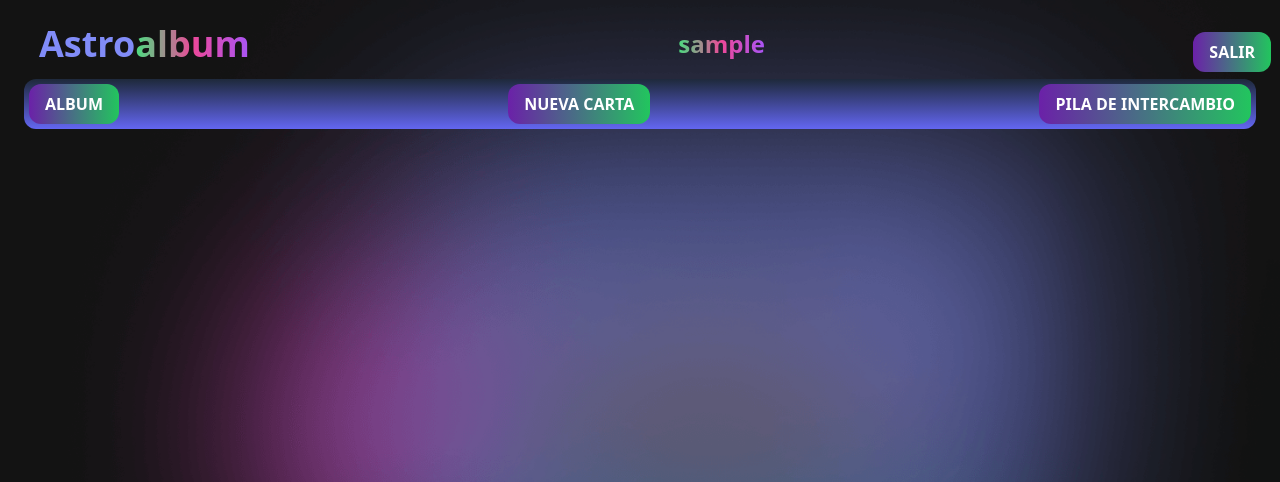
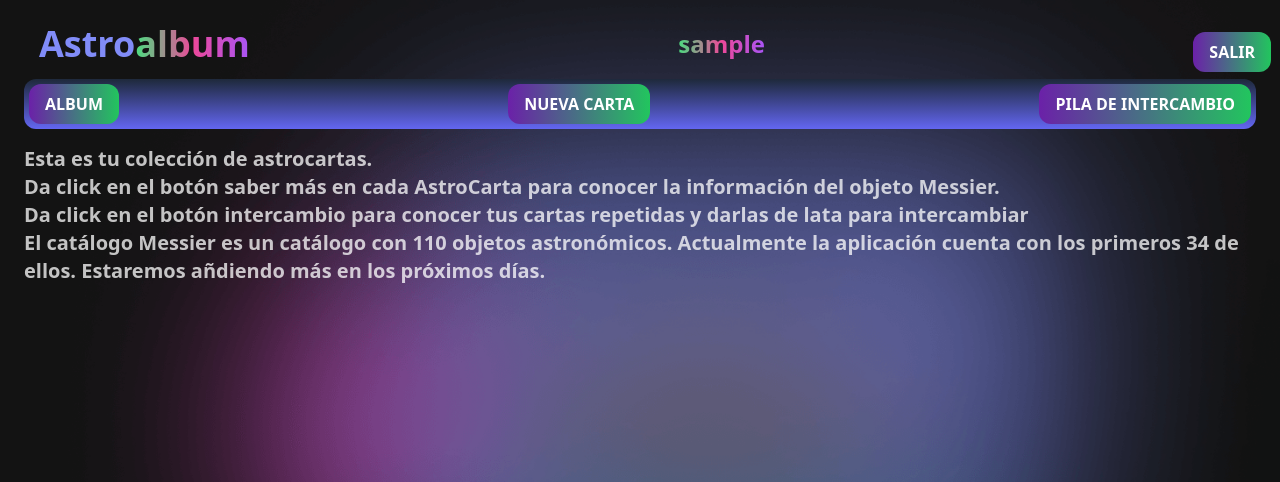
Before and after one commit to aphics/astroalbum, a Django app: page /home in a window 1280 px wide. Shown: the top 482 px of the page. Run offline with Django 4.2, Linux system fonts and the light colour scheme; the visitor is signed in with stand-in values (Sample User, id 1); data that the repository does not hold is empty; some libraries are stand-ins or nearby versions.

Commit message:
Se agregaron explicaciones de uso a los templates html

```diff
--- a/albumapp/templates/card_info.html
+++ b/albumapp/templates/card_info.html
@@ -1,6 +1,10 @@
 {% extends 'base.html' %}
 
 {% block content %}
+<h4 class="my-4 text-xl md:text-xl text-white opacity-75 font-bold
+leading-tight text-center md:text-left">
+Aquí está la información de tu AstroCarta
+</h4>
 <div class="w-full container mx-auto">
     <div class="w-full flex items-center justify-between">
         <div class=container>
--- a/albumapp/templates/home.html
+++ b/albumapp/templates/home.html
@@ -1,6 +1,17 @@
 {% extends 'base.html' %}
 
 {% block content %}
+<h4 class="my-4 text-xl md:text-xl text-white opacity-75 font-bold
+                leading-tight text-center md:text-left">
+    Esta es tu colección de astrocartas.
+    <br>
+    Da click en el botón saber más en cada AstroCarta para conocer la información del objeto Messier.
+    <br>
+    Da click en el botón intercambio para conocer tus cartas repetidas y darlas de lata para intercambiar
+    <br>
+    El catálogo Messier es un catálogo con 110 objetos astronómicos. Actualmente la aplicación cuenta
+    con los primeros 34 de ellos. Estaremos añdiendo más en los próximos días.
+</h4>
 <div class='grid grid-cols-3 gap-4 content-center'>
     {% for card in cards %}
     <div class='content-center'>
--- a/albumapp/templates/new_card.html
+++ b/albumapp/templates/new_card.html
@@ -1,6 +1,10 @@
 {% extends 'base.html' %}
 
 {% block content %}
+<h4 class="my-4 text-xl md:text-xl text-white opacity-75 font-bold
+leading-tight text-center md:text-left">
+Da click en el botón CONOCE TU NUEVA CARTA para adquirir una nueva AstroCarta
+</h4>
 <div class="w-full container mx-auto">
     <div class="w-full flex items-center justify-between">
         <div class=container>
```
Also changed, not shown: albumapp/templates/swap_card.html (+9 -0 lines).
